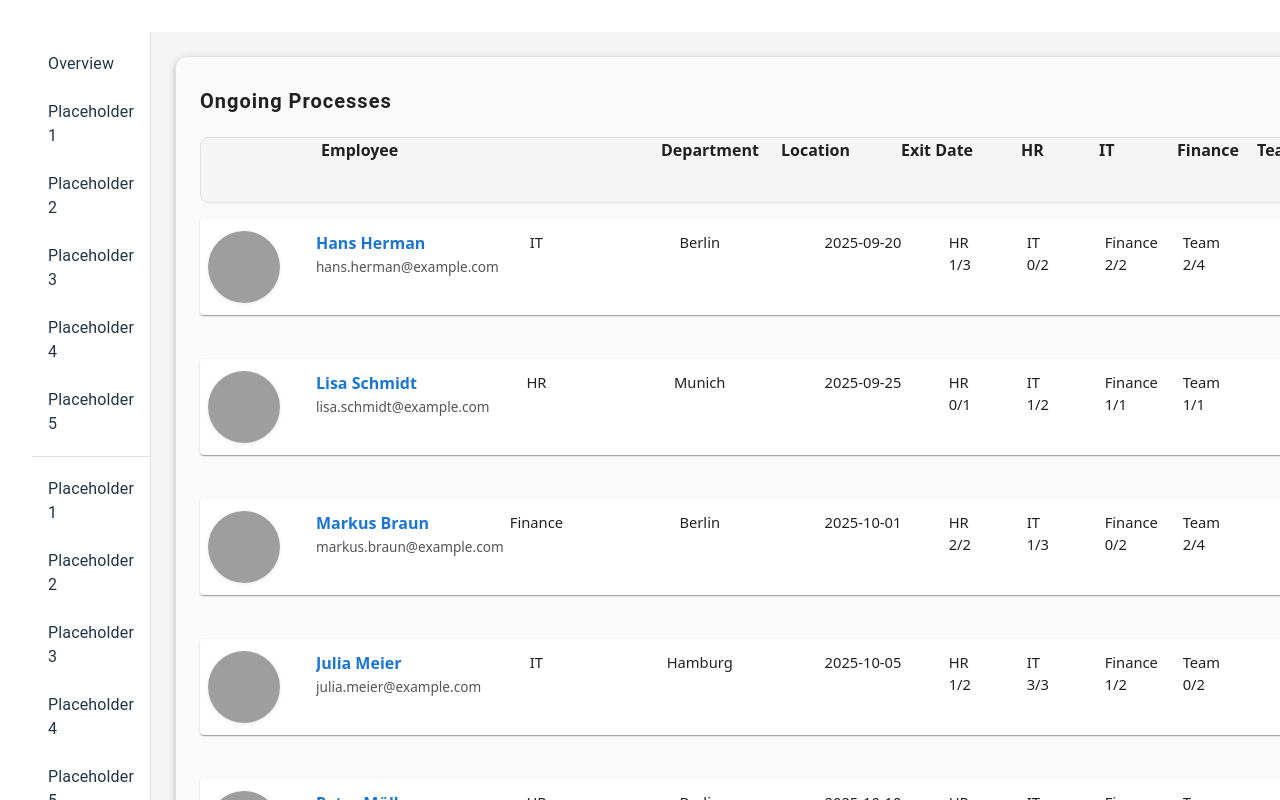
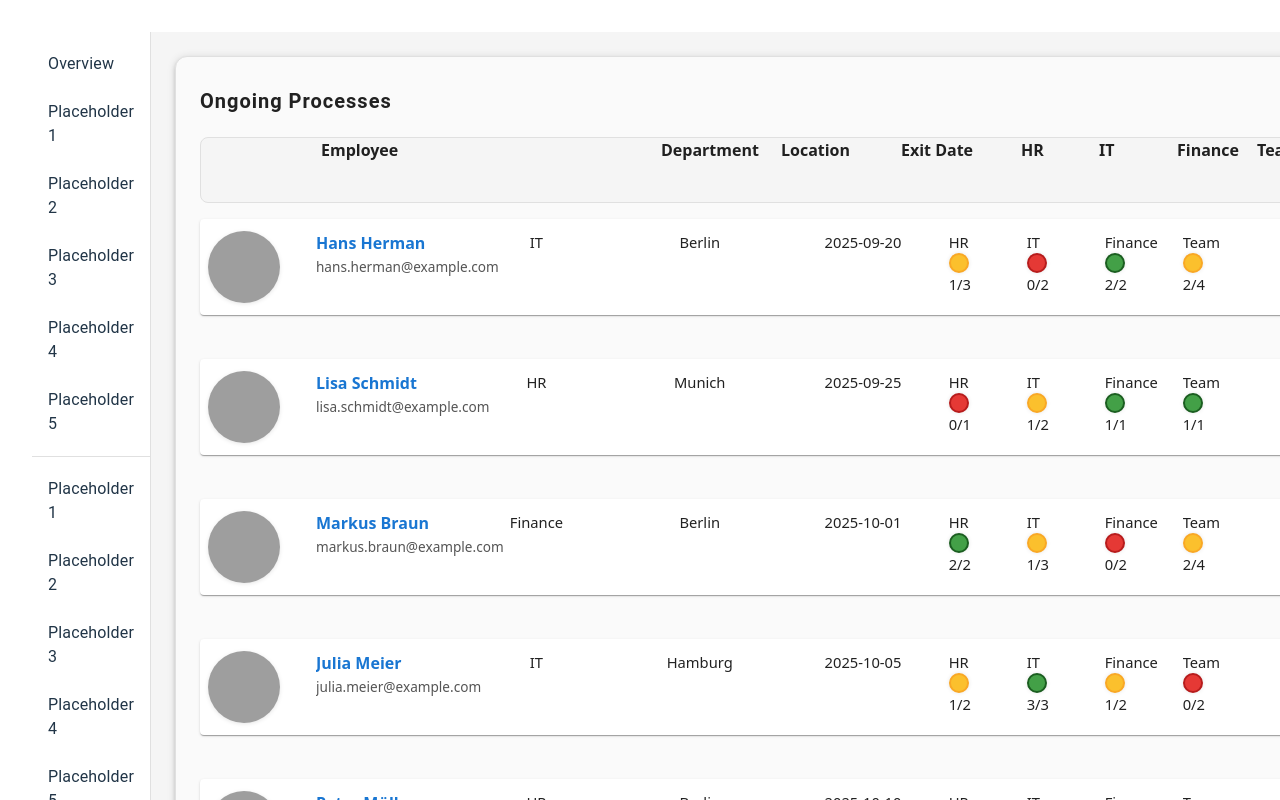
Before and after one commit to PatrickGress/offboardingtoolTS, a React (Vite) app: page / in a window 1280 px wide. Shown: the top 800 px of the page. Built offline with nearby package versions, Linux system fonts and the light colour scheme; grey boxes are pictures that could not be loaded; the HTML template or start-up script is replaced by a standard one.

Commit message:
Cards: light back

```diff
--- a/src/components/WorkflowCard.module.css
+++ b/src/components/WorkflowCard.module.css
@@ -51,6 +51,27 @@
 .status {
   font-size: 1.1rem;
   font-weight: 500;
+}
+.trafficlight {
+  display: inline-block;
+  width: 16px;
+  height: 16px;
+  border-radius: 50%;
+  margin: 0 6px 0 0;
+  vertical-align: middle;
+  box-shadow: 0 0 4px rgba(0,0,0,0.10);
+}
+.red {
+  background: #e53935;
+  border: 2px solid #b71c1c;
+}
+.yellow {
+  background: #fbc02d;
+  border: 2px solid #f9a825;
+}
+.green {
+  background: #43a047;
+  border: 2px solid #1b5e20;
 }
 
 /* WorkflowCard table layout for overview page */
```
